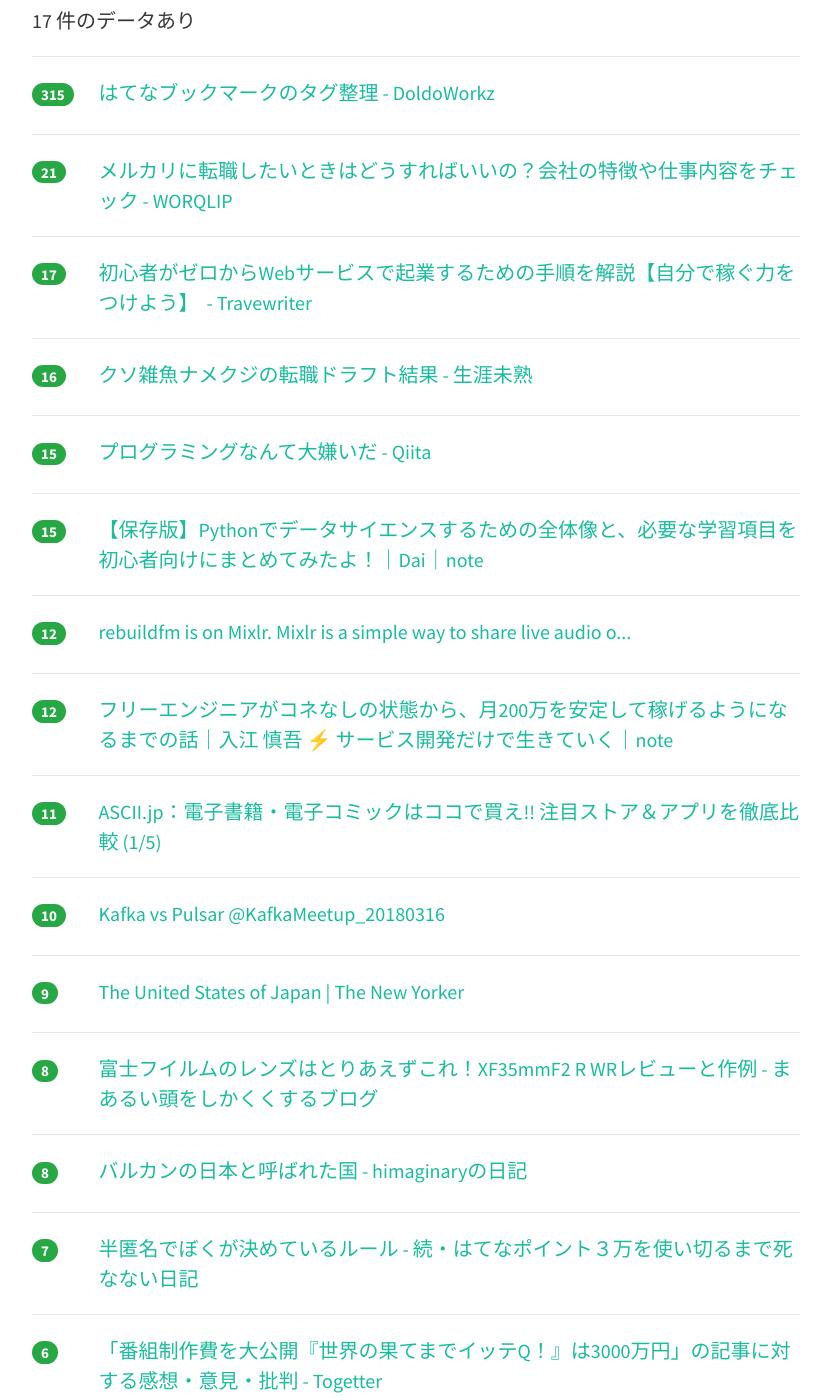
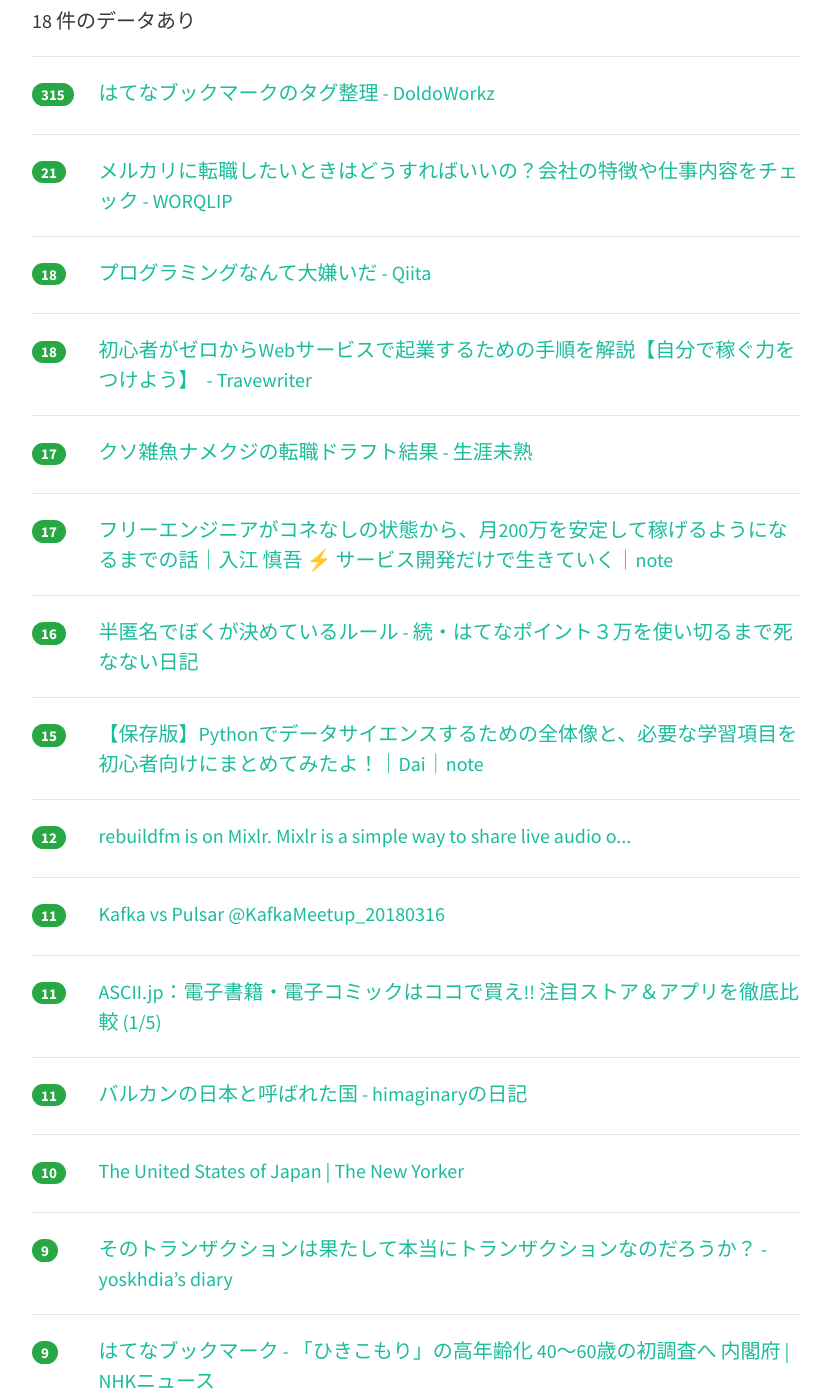
Before and after one commit to yatta47/hatena-matome-site, a Jekyll site: the page built from _posts/2018-05-06-hatena.md, in a window 1280 px wide and 1400 px high, scrolled down 317 px. Shown: the whole window, without its empty margins (224-1055 px from the left). Built offline with Jekyll 4.4.1, drawn with Linux system fonts in a browser that asks for light colours; nearby versions of some CDN libraries; some of the changed text lies outside the part shown.

Commit message:
Updated 2018-05-06

```diff
--- a/_posts/2018-05-06-hatena.md
+++ b/_posts/2018-05-06-hatena.md
@@ -1,10 +1,10 @@
 ---
 layout: post
 title:  "2018-05-06 はてぶIT"
-date:   2018-05-06 07:02:42
+date:   2018-05-06 08:02:17
 tags: [it-hotentry]
 ---
-17 件のデータあり
+18 件のデータあり
 
 <hr><div class="row">
 <div class="col-1"><span class="badge badge-pill badge-success h2">315</span></div>
@@ -17,18 +17,28 @@ tags: [it-hotentry]
 </div>
 <hr>
 <div class="row">
-<div class="col-1"><span class="badge badge-pill badge-success h2">17</span></div>
+<div class="col-1"><span class="badge badge-pill badge-success h2">18</span></div>
+<div class="col-11"><a href='https://qiita.com/masayoshimatsuo/items/c89ce50052dd134f298e' target='_blank'>プログラミングなんて大嫌いだ - Qiita</a></div>
+</div>
+<hr>
+<div class="row">
+<div class="col-1"><span class="badge badge-pill badge-success h2">18</span></div>
 <div class="col-11"><a href='http://trave-writer.hatenablog.com/entry/web-service-starting-business' target='_blank'>初心者がゼロからWebサービスで起業するための手順を解説【自分で稼ぐ力をつけよう】  - Travewriter</a></div>
 </div>
 <hr>
 <div class="row">
-<div class="col-1"><span class="badge badge-pill badge-success h2">16</span></div>
+<div class="col-1"><span class="badge badge-pill badge-success h2">17</span></div>
 <div class="col-11"><a href='https://syossan.hateblo.jp/entry/2018/05/05/010306' target='_blank'>クソ雑魚ナメクジの転職ドラフト結果 - 生涯未熟</a></div>
 </div>
 <hr>
 <div class="row">
-<div class="col-1"><span class="badge badge-pill badge-success h2">15</span></div>
-<div class="col-11"><a href='https://qiita.com/masayoshimatsuo/items/c89ce50052dd134f298e' target='_blank'>プログラミングなんて大嫌いだ - Qiita</a></div>
+<div class="col-1"><span class="badge badge-pill badge-success h2">17</span></div>
+<div class="col-11"><a href='https://note.mu/iritec/n/nf1583691b225' target='_blank'>フリーエンジニアがコネなしの状態から、月200万を安定して稼げるようになるまでの話｜入江 慎吾 ⚡ サービス開発だけで生きていく｜note</a></div>
+</div>
+<hr>
+<div class="row">
+<div class="col-1"><span class="badge badge-pill badge-success h2">16</span></div>
+<div class="col-11"><a href='http://kawango.hatenablog.com/entry/2018/05/06/044139' target='_blank'>半匿名でぼくが決めているルール - 続・はてなポイント３万を使い切るまで死なない日記</a></div>
 </div>
 <hr>
 <div class="row">
@@ -42,8 +52,8 @@ tags: [it-hotentry]
 </div>
 <hr>
 <div class="row">
-<div class="col-1"><span class="badge badge-pill badge-success h2">12</span></div>
-<div class="col-11"><a href='https://note.mu/iritec/n/nf1583691b225' target='_blank'>フリーエンジニアがコネなしの状態から、月200万を安定して稼げるようになるまでの話｜入江 慎吾 ⚡ サービス開発だけで生きていく｜note</a></div>
+<div class="col-1"><span class="badge badge-pill badge-success h2">11</span></div>
+<div class="col-11"><a href='https://www.slideshare.net/NozomiKurihara1/kafka-vs-pulsar-kafkameetup20180316' target='_blank'>Kafka vs Pulsar @KafkaMeetup_20180316</a></div>
 </div>
 <hr>
 <div class="row">
@@ -52,13 +62,23 @@ tags: [it-hotentry]
 </div>
 <hr>
 <div class="row">
+<div class="col-1"><span class="badge badge-pill badge-success h2">11</span></div>
+<div class="col-11"><a href='http://d.hatena.ne.jp/himaginary/20180505/Communist_robot_dreams' target='_blank'>バルカンの日本と呼ばれた国 - himaginaryの日記</a></div>
+</div>
+<hr>
+<div class="row">
 <div class="col-1"><span class="badge badge-pill badge-success h2">10</span></div>
-<div class="col-11"><a href='https://www.slideshare.net/NozomiKurihara1/kafka-vs-pulsar-kafkameetup20180316' target='_blank'>Kafka vs Pulsar @KafkaMeetup_20180316</a></div>
+<div class="col-11"><a href='https://www.newyorker.com/culture/culture-desk/the-united-states-of-japan' target='_blank'>The United States of Japan | The New Yorker</a></div>
 </div>
 <hr>
 <div class="row">
 <div class="col-1"><span class="badge badge-pill badge-success h2">9</span></div>
-<div class="col-11"><a href='https://www.newyorker.com/culture/culture-desk/the-united-states-of-japan' target='_blank'>The United States of Japan | The New Yorker</a></div>
+<div class="col-11"><a href='https://yoskhdia.hatenablog.com/entry/2018/05/05/235452' target='_blank'>そのトランザクションは果たして本当にトランザクションなのだろうか？ - yoskhdia’s diary</a></div>
+</div>
+<hr>
+<div class="row">
+<div class="col-1"><span class="badge badge-pill badge-success h2">9</span></div>
+<div class="col-11"><a href='http://b.hatena.ne.jp/entry/s/www3.nhk.or.jp/news/html/20180505/k10011427791000.html' target='_blank'>はてなブックマーク - 「ひきこもり」の高年齢化 40～60歳の初調査へ 内閣府 | NHKニュース</a></div>
 </div>
 <hr>
 <div class="row">
@@ -67,13 +87,8 @@ tags: [it-hotentry]
 </div>
 <hr>
 <div class="row">
-<div class="col-1"><span class="badge badge-pill badge-success h2">8</span></div>
-<div class="col-11"><a href='http://d.hatena.ne.jp/himaginary/20180505/Communist_robot_dreams' target='_blank'>バルカンの日本と呼ばれた国 - himaginaryの日記</a></div>
-</div>
-<hr>
-<div class="row">
 <div class="col-1"><span class="badge badge-pill badge-success h2">7</span></div>
-<div class="col-11"><a href='http://kawango.hatenablog.com/entry/2018/05/06/044139' target='_blank'>半匿名でぼくが決めているルール - 続・はてなポイント３万を使い切るまで死なない日記</a></div>
+<div class="col-11"><a href='http://econ101.jp/%E3%82%A2%E3%83%AC%E3%83%83%E3%82%AF%E3%82%B9%E3%83%BB%E3%82%BF%E3%83%90%E3%83%AD%E3%83%83%E3%82%AF%E3%80%8C%E7%94%9F%E5%BE%92%E4%B8%BB%E5%B0%8E%E5%9E%8B%E3%81%AE%E6%8E%88%E6%A5%AD%E3%81%AF%E6%95%99/' target='_blank'>アレックス・タバロック「生徒主導型の授業は教員の技能を無駄にしている」 — 経済学101</a></div>
 </div>
 <hr>
 <div class="row">
@@ -81,13 +96,3 @@ tags: [it-hotentry]
 <div class="col-11"><a href='https://togetter.com/li/1224490' target='_blank'>「番組制作費を大公開『世界の果てまでイッテQ！』は3000万円」の記事に対する感想・意見・批判 - Togetter</a></div>
 </div>
 <hr>
-<div class="row">
-<div class="col-1"><span class="badge badge-pill badge-success h2">6</span></div>
-<div class="col-11"><a href='http://econ101.jp/%E3%82%A2%E3%83%AC%E3%83%83%E3%82%AF%E3%82%B9%E3%83%BB%E3%82%BF%E3%83%90%E3%83%AD%E3%83%83%E3%82%AF%E3%80%8C%E7%94%9F%E5%BE%92%E4%B8%BB%E5%B0%8E%E5%9E%8B%E3%81%AE%E6%8E%88%E6%A5%AD%E3%81%AF%E6%95%99/' target='_blank'>アレックス・タバロック「生徒主導型の授業は教員の技能を無駄にしている」 — 経済学101</a></div>
-</div>
-<hr>
-<div class="row">
-<div class="col-1"><span class="badge badge-pill badge-success h2">5</span></div>
-<div class="col-11"><a href='https://yoskhdia.hatenablog.com/entry/2018/05/05/235452' target='_blank'>そのトランザクションは果たして本当にトランザクションなのだろうか？ - yoskhdia’s diary</a></div>
-</div>
-<hr>
```
